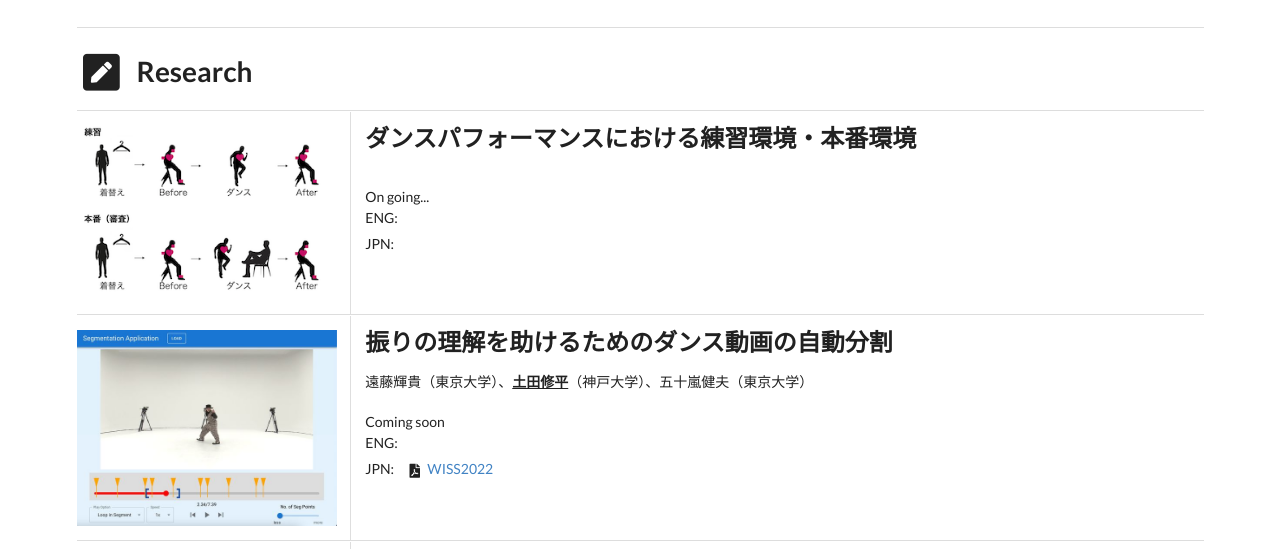
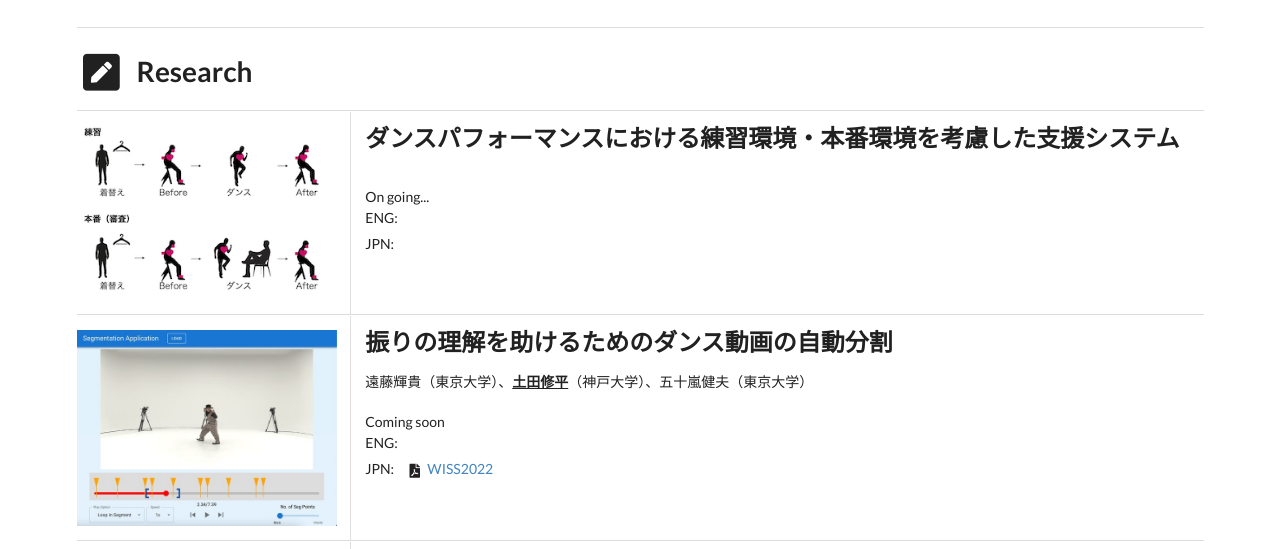
Before and after one commit to shuhei2306/shuhei2306.github.io, a website: page index-j.html in a window 1280 px wide. Shown: the part 1100-1649 px from the top of the page. Drawn offline with nearby package versions, Linux system fonts and the light colour scheme.

Commit message:
update
update

```diff
--- a/index-j.html
+++ b/index-j.html
@@ -733,7 +733,7 @@
                     </div>
                     <div class="twelve wide column">
                         <h2 class="ui header">
-                            ダンスパフォーマンスにおける練習環境・本番環境
+                            ダンスパフォーマンスにおける練習環境・本番環境を考慮した支援システム
                         </h2>
                         <div class="sub header"> </div>
                         <div class="sub header">
```
